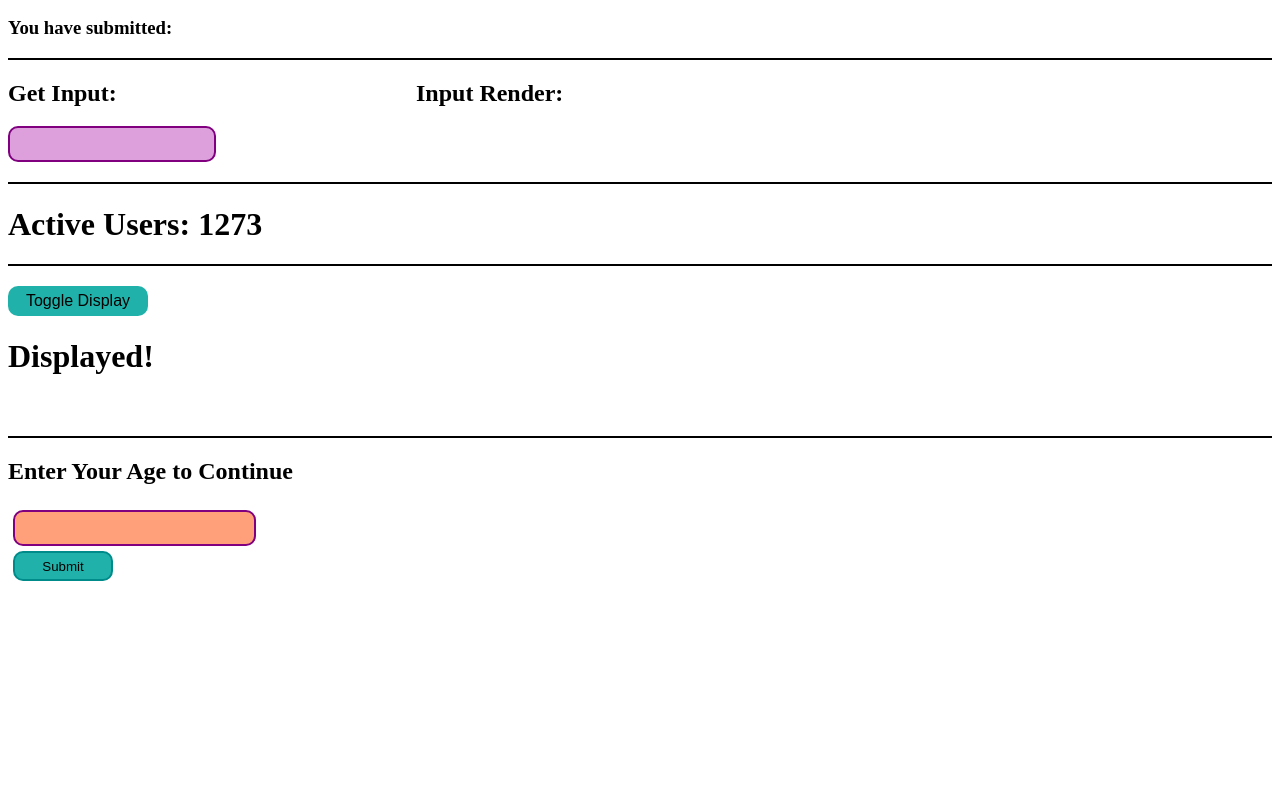
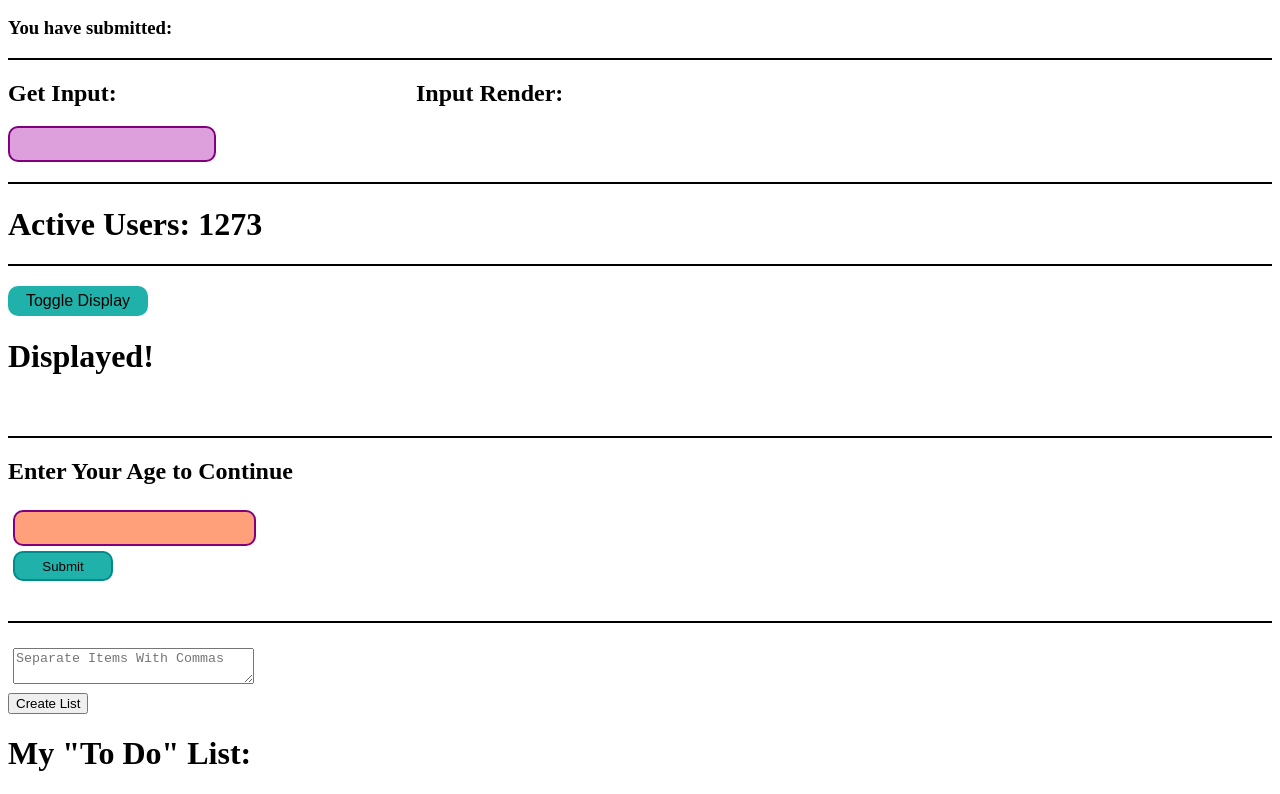
Before and after one commit to irenemanas/react-exercises, a React (Create React App) app: page / in a window 1280 px wide. Shown: the part 513-1307 px from the top of the page. Before the commit the page ends 1102 px from the top, so only its background shows below. Built offline with nearby package versions, Linux system fonts and the light colour scheme.

Commit message:
Add ToDoList component with map()

```diff
--- /dev/null
+++ b/src/components/MyToDoList.js
@@ -0,0 +1,51 @@
+import React from "react";
+import "../style/_myToDoList.scss";
+
+const textAreaStyles = {
+  width: 235,
+  margin: 5,
+};
+
+class MyToDoList extends React.Component {
+  constructor(props) {
+    super(props);
+    // Change code below this line
+    this.state = {
+      userInput: "",
+      toDoList: [],
+    };
+    // Change code above this line
+    this.handleSubmit = this.handleSubmit.bind(this);
+    this.handleChange = this.handleChange.bind(this);
+  }
+  handleSubmit() {
+    const itemsArray = this.state.userInput.split(",");
+    this.setState({
+      toDoList: itemsArray,
+    });
+  }
+  handleChange(e) {
+    this.setState({
+      userInput: e.target.value,
+    });
+  }
+  render() {
+    const items = this.state.toDoList.map((i) => <li>{i}</li>);
+    return (
+      <div className='to-do'>
+        <textarea
+          onChange={this.handleChange}
+          value={this.state.userInput}
+          style={textAreaStyles}
+          placeholder='Separate Items With Commas'
+        />
+        <br />
+        <button onClick={this.handleSubmit}>Create List</button>
+        <h1>My "To Do" List:</h1>
+        <ul>{items}</ul>
+      </div>
+    );
+  }
+}
+
+export default MyToDoList;
--- a/src/index.js
+++ b/src/index.js
@@ -9,6 +9,7 @@
 import LifeComponent from "./components/LifeComponent";
 import ConditionalRender from "./components/ConditionalRender";
 import TernaryRender from "./components/TernaryRender";
+import MyToDoList from "./components/MyToDoList";
 import { HashRouter } from "react-router-dom";
 
 ReactDOM.render(
@@ -21,6 +22,7 @@
     <LifeComponent />
     <ConditionalRender />
     <TernaryRender />
+    <MyToDoList />
   </HashRouter>,
   document.getElementById("root")
 );
--- /dev/null
+++ b/src/style/_myToDoList.scss
@@ -0,0 +1,4 @@
+.to-do {
+  border-top: 2px black solid;
+  padding-top: 20px;
+}
--- a/src/style/_ternaryRender.scss
+++ b/src/style/_ternaryRender.scss
@@ -1,5 +1,6 @@
 .ternary {
   border-top: 2px black solid;
+  padding-bottom: 40px;
 }
 .ter-input {
   width: 140px;
```
